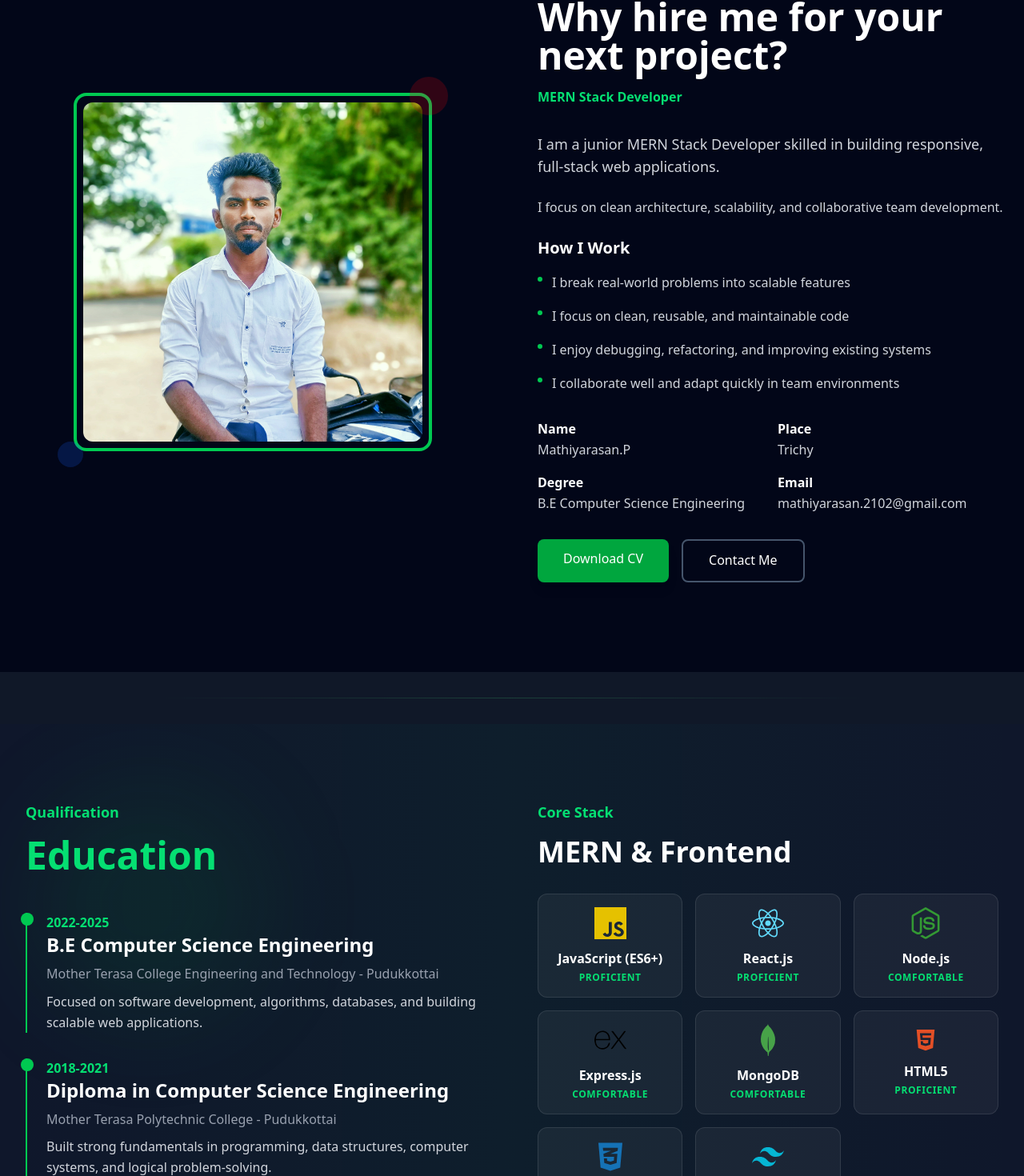
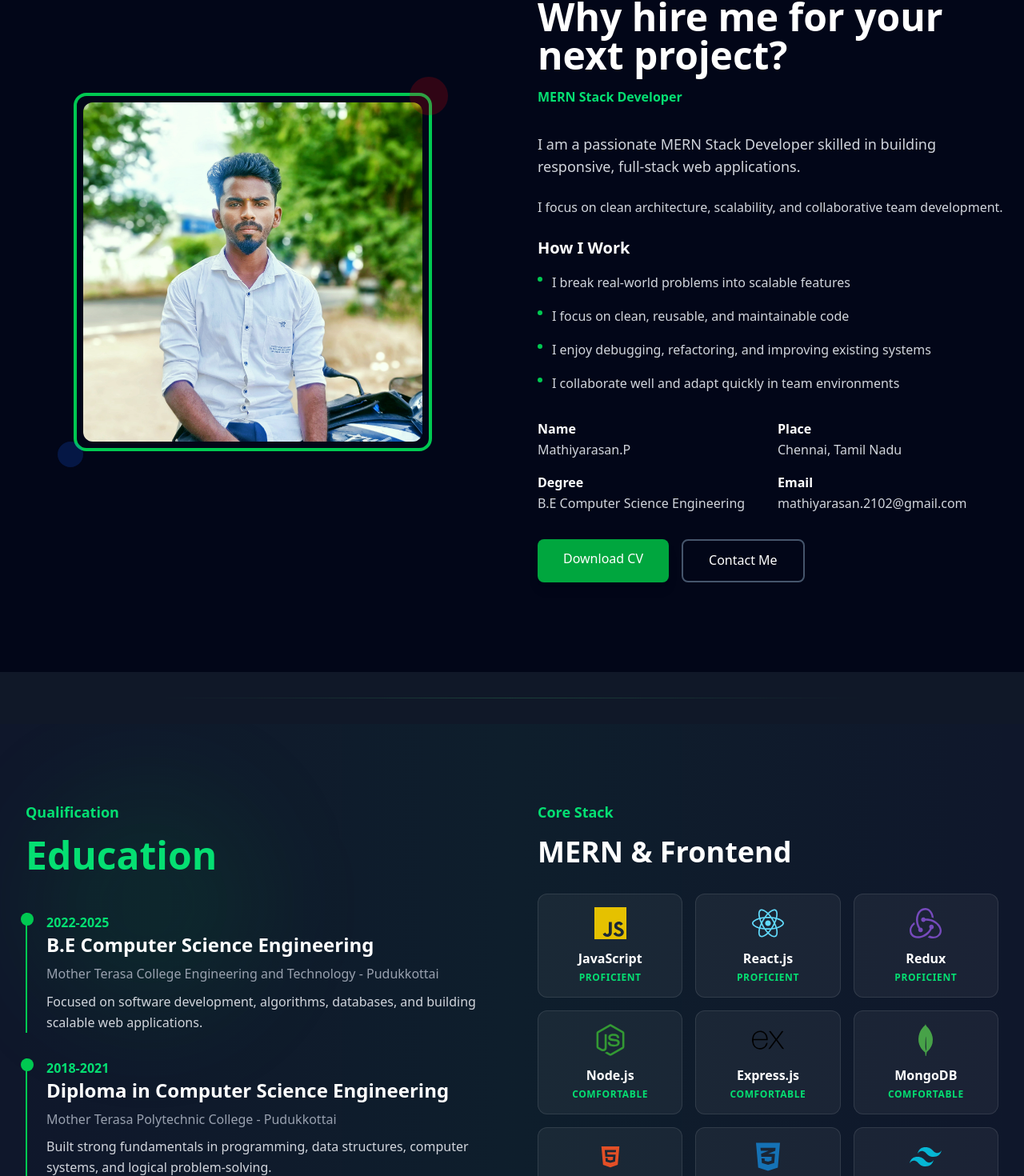
Before and after one commit to Mathiyarasan2102/Portfolio-webSite, a React (Vite) app in the folder frontend/: page / in a window 1280 px wide. Shown: the part 1157-2627 px from the top of the page at 80% size. Built offline with nearby package versions, Linux system fonts and the light colour scheme.

Commit message:
Enhance portfolio: Professional wording, animations, and contact updates

```diff
--- a/frontend/src/About.jsx
+++ b/frontend/src/About.jsx
@@ -23,7 +23,7 @@ export default function About() {
 
     const items = [
         { label: "Name", value: "Mathiyarasan.P" },
-        { label: "Place", value: "Trichy" },
+        { label: "Place", value: "Chennai, Tamil Nadu" },
         { label: "Degree", value: "B.E Computer Science Engineering" },
         { label: "Email", value: "mathiyarasan.2102@gmail.com" },
     ];
@@ -82,7 +82,7 @@ export default function About() {
                                 </div>
                                 <div className="space-y-6 text-gray-300 leading-relaxed">
                                     <p className={`text-lg transition-all duration-100 delay-500 ${isVisible ? "opacity-100 translate-x-0" : "opacity-0 -translate-x-10"}`}>
-                                        I am a junior MERN Stack Developer skilled in building
+                                        I am a passionate MERN Stack Developer skilled in building
                                         responsive, full-stack web applications.
                                     </p>
                                     <p className={` transition-all duration-1000 delay-700 ${isVisible ? "opacity-100 translate-x-0" : "opacity-0 -translate-x-10"}`}>
--- a/frontend/src/App.jsx
+++ b/frontend/src/App.jsx
@@ -15,7 +15,7 @@ function App() {
 
   return (
     <>
-      <Toaster position="top-right" reverseOrder={false} />
+      <Toaster position="top-center" reverseOrder={false} />
       <div className='bg-gray-900'>
         <Header />
         <Hero />
--- a/frontend/src/components/Contact.jsx
+++ b/frontend/src/components/Contact.jsx
@@ -108,7 +108,7 @@ export default function Contact() {
                         <div className="space-y-4">
                             {[{ icon: Mail, title: "Email", info: "mathiarasan.2102@gmail.com", link: "mailto:mathiarasan.2102@gmail.com" },
                             { icon: Phone, title: "Phone", info: "+91 7558105547", link: "tel:+917558105547" },
-                            { icon: MapPin, title: "Location", info: "Trichy, Tamil Nadu", link: null }]
+                            { icon: MapPin, title: "Location", info: "Chennai, Tamil Nadu", link: null }]
                                 .map((contact, index) => (
                                     <a
                                         key={index}
--- a/frontend/src/components/Hero.jsx
+++ b/frontend/src/components/Hero.jsx
@@ -44,7 +44,7 @@ export default function Hero() {
                   : "opacity-0 translate-y-10"
                   }`}
               >
-                Get Ready to Start Work
+                Available for Immediate Joining
               </p>
 
               <h2
@@ -109,7 +109,7 @@ export default function Hero() {
                 <button
                   onClick={() =>
                   (window.location.href =
-                    "mailto:mathiarasan.2102@gmail.com?subject=Regarding Job Opportunity - Junior Web Developer&body=Hello Mathiyarasan,%0D%0A%0D%0AI came across your portfolio and would like to discuss a potential job opportunity with you.%0D%0A%0D%0ARegards,%0D%0A[Your Name]")
+                    "mailto:mathiarasan.2102@gmail.com?subject=Inquiry: Full Stack Developer Opportunity&body=Hi Mathiyarasan,%0D%0A%0D%0AI reviewed your portfolio and was impressed by your work in MERN stack development. We have an opportunity that seems like a great fit for your skillset.%0D%0A%0D%0AI would love to schedule a brief call to discuss this further.%0D%0A%0D%0ABest regards,%0D%0A[Your Name]")
                   }
                   className="border-2 border-slate-600 text-white px-5 sm:px-6 md:px-8 py-3 sm:py-3.5 md:py-4 rounded-lg hover:border-green-600 hover:text-green-400 transition-all duration-300 font-medium flex items-center gap-2 group hover:scale-105 text-sm sm:text-base"
                 >
--- a/frontend/src/components/Projects.jsx
+++ b/frontend/src/components/Projects.jsx
@@ -1,5 +1,5 @@
 import { ExternalLink, Github } from 'lucide-react';
-import { useEffect, useState } from 'react';
+import { useEffect, useState, useRef } from 'react';
 
 import p1 from '../assets/prjImg/p1.png'
 import p2 from '../assets/prjImg/p2.png'
@@ -14,6 +14,20 @@ import p9 from '../assets/prjImg/p9.png'
 export default function Projects() {
     const [isVisible, setIsVisible] = useState(false);
     const [showAll, setShowAll] = useState(false);
+    const newProjectsRef = useRef(null);
+
+    useEffect(() => {
+        if (showAll && newProjectsRef.current) {
+            if (window.innerWidth < 768) {
+                setTimeout(() => {
+                    const yOffset = -100; // Adjustment for header/spacing
+                    const element = newProjectsRef.current;
+                    const y = element.getBoundingClientRect().top + window.pageYOffset + yOffset;
+                    window.scrollTo({ top: y, behavior: 'smooth' });
+                }, 100);
+            }
+        }
+    }, [showAll]);
 
     useEffect(() => {
         const observer = new IntersectionObserver(
@@ -37,7 +51,7 @@ export default function Projects() {
             responsibility: "Full Stack Development",
             techChallenge: "Handling concurrent socket connections and real-time state synchronization.",
             image: p7,
-            technologies: ["React.js","JavaScript (ES6+)", "Node.js", "Express.js", "MongoDB", "Socket.io", "JWT", "Bcrypt"],
+            technologies: ["React.js", "JavaScript", "Node.js", "Express.js", "MongoDB", "Socket.io", "JWT", "Bcrypt"],
             git: "https://github.com/Mathiyarasan2102/ChatApp",
             live: "https://quick-chat-app-puce.vercel.app"
         },
@@ -50,7 +64,7 @@ export default function Projects() {
             responsibility: "Frontend Development",
             techChallenge: "Efficiently managing asynchronous API state and error handling.",
             image: p1,
-            technologies: ["React.js", "JavaScript (ES6+)", "Tailwind CSS", "OpenWeather API"],
+            technologies: ["React.js", "JavaScript", "Tailwind CSS", "OpenWeather API"],
             git: "https://github.com/Mathiyarasan2102/Weather-App",
             live: "https://weather-app-seven-eta-19.vercel.app/"
         },
@@ -63,7 +77,7 @@ export default function Projects() {
             responsibility: "Frontend & Integration",
             techChallenge: "Optimizing Firestore reads/writes for real-time responsiveness.",
             image: p2,
-            technologies: ["React.js", "JavaScript (ES6+)", "Tailwind CSS" ],
+            technologies: ["React.js", "JavaScript", "Tailwind CSS"],
             git: "https://github.com/Mathiyarasan2102/Task-Management-App",
             live: "https://task-management-app-omega-smoky.vercel.app/"
         },
@@ -75,7 +89,7 @@ export default function Projects() {
             title: "Netflix Login Interface",
             description: "Responsive login interface with validation and seamless navigation.",
             image: p8,
-            technologies: ["React.js", "JavaScript (ES6+)", "Tailwind CSS", "Express.js", "Node.js"],
+            technologies: ["React.js", "JavaScript", "Tailwind CSS", "Express.js", "Node.js"],
             git: "https://github.com/Mathiyarasan2102/Netflix-Login-Page",
             live: "https://netflix-login-page-2rgp.vercel.app/"
         },
@@ -93,7 +107,7 @@ export default function Projects() {
             title: "Smart Form Validation",
             description: "Dynamic form with instant input validation and character counting logic.",
             image: p9,
-            technologies: ["HTML5", "CSS3", "JavaScript (ES6+)"],
+            technologies: ["HTML5", "CSS3", "JavaScript"],
             git: "https://github.com/Mathiyarasan2102/form-validation",
             live: "https://mathiyarasan2102.github.io/form-validation/"
         },
@@ -102,7 +116,7 @@ export default function Projects() {
             title: "Nostra E-Commerce",
             description: "Responsive e-commerce landing page optimized for mobile conversions.",
             image: p4,
-            technologies: ["HTML5", "CSS3", "JavaScript (ES6+)"],
+            technologies: ["HTML5", "CSS3", "JavaScript"],
             git: "https://github.com/Mathiyarasan2102/Nostra-Project",
             live: "https://mathiyarasan2102.github.io/Nostra-Project/"
         },
@@ -159,15 +173,15 @@ export default function Projects() {
                                     alt={project.title}
                                     className="w-full h-full object-cover group-hover:scale-105 transition-all duration-300"
                                 />
-                                <div className="absolute top-3 right-3 flex gap-2 opacity-0 group-hover:opacity-100 transition-all duration-300">
+                                <div className="absolute top-3 right-3 flex gap-2 transition-all duration-300">
                                     <a href={project.git} target="_blank" rel="noopener noreferrer">
-                                        <button className="w-8 h-8 bg-white/90 rounded-full border-green-300 border flex items-center justify-center hover:bg-white transition-all duration-300">
-                                            <Github className="w-4 h-4 text-green-500" />
+                                        <button className="w-8 h-8 bg-transparent rounded-full border border-green-500 flex items-center justify-center hover:bg-green-500 hover:text-white transition-all duration-300 group/btn">
+                                            <Github className="w-4 h-4 text-green-400 group-hover/btn:text-white" />
                                         </button>
                                     </a>
                                     <a href={project.live} target="_blank" rel="noopener noreferrer">
-                                        <button className="w-8 h-8 bg-white/90 border-green-300 border rounded-full flex items-center justify-center hover:bg-white transition-all duration-300">
-                                            <ExternalLink className="w-6 h-5 text-green-500" />
+                                        <button className="w-8 h-8 bg-transparent border border-green-500 rounded-full flex items-center justify-center hover:bg-green-500 hover:text-white transition-all duration-300 group/btn">
+                                            <ExternalLink className="w-5 h-5 text-green-400 group-hover/btn:text-white" />
                                         </button>
                                     </a>
                                 </div>
@@ -218,8 +232,12 @@ export default function Projects() {
                     {(showAll ? otherProjects : otherProjects.slice(0, 3)).map((project, index) => (
                         <div
                             key={index}
+                            ref={index === 3 ? newProjectsRef : null}
                             className={`group bg-slate-900/50 rounded-xl shadow-sm hover:shadow-md transition-all duration-500 overflow-hidden border border-slate-800 hover:border-slate-600 animate-fadeInUp ${isVisible ? 'opacity-100 translate-y-0' : 'opacity-0 translate-y-20'}`}
-                            style={{ transitionDelay: `${(index + featuredProjects.length) * 100}ms` }}
+                            style={{
+                                transitionDelay: `${index < 3 ? (index + featuredProjects.length) * 100 : (index - 3) * 150}ms`,
+                                animationDelay: `${index < 3 ? (index + featuredProjects.length) * 100 : (index - 3) * 150}ms`
+                            }}
                         >
                             <div className="p-4">
                                 <div className="flex justify-between items-start mb-4">
--- a/frontend/src/components/Skills.jsx
+++ b/frontend/src/components/Skills.jsx
@@ -1,10 +1,11 @@
 import { useEffect, useState, useRef } from "react";
 import { FaReact, FaNodeJs, FaHtml5, FaCss3Alt, FaGitAlt, FaGithub, FaJava, FaServer } from "react-icons/fa";
-import { SiJavascript, SiMongodb, SiExpress, SiTailwindcss, SiPython, SiSocketdotio, SiJsonwebtokens } from "react-icons/si";
+import { SiJavascript, SiMongodb, SiExpress, SiTailwindcss, SiPython, SiSocketdotio, SiJsonwebtokens, SiRedux } from "react-icons/si";
 
 const coreStack = [
-    { name: "JavaScript (ES6+)", icon: <SiJavascript size={40} color="#E5C100" />, level: "Proficient" },
+    { name: "JavaScript", icon: <SiJavascript size={40} color="#E5C100" />, level: "Proficient" },
     { name: "React.js", icon: <FaReact size={40} color="#61DAFB" />, level: "Proficient" },
+    { name: "Redux", icon: <SiRedux size={40} color="#764ABC" />, level: "Proficient" },
     { name: "Node.js", icon: <FaNodeJs size={40} color="#339933" />, level: "Comfortable" },
     { name: "Express.js", icon: <SiExpress size={40} color="#000000" />, level: "Comfortable" },
     { name: "MongoDB", icon: <SiMongodb size={40} color="#47A248" />, level: "Comfortable" },
--- a/frontend/src/components/SystemThinking.jsx
+++ b/frontend/src/components/SystemThinking.jsx
@@ -28,7 +28,7 @@ export default function SystemThinking() {
         <section ref={sectionRef} className="py-20 bg-slate-900 border-t border-slate-800">
             <div className="container mx-auto px-4 sm:px-6 md:px-8 max-w-4xl text-center">
                 <h2 className={`text-3xl md:text-4xl font-bold text-white mb-12 transition-all duration-1000 ${isVisible ? "opacity-100 translate-y-0" : "opacity-0 translate-y-10"}`}>
-                    How I Build Applications
+                    My Engineering Approach
                 </h2>
                 <div className={`grid grid-cols-1 md:grid-cols-2 gap-6 text-left transition-all duration-1000 delay-300 ${isVisible ? "opacity-100 translate-y-0" : "opacity-0 translate-y-10"}`}>
                     {systems.map((item, index) => (
```
